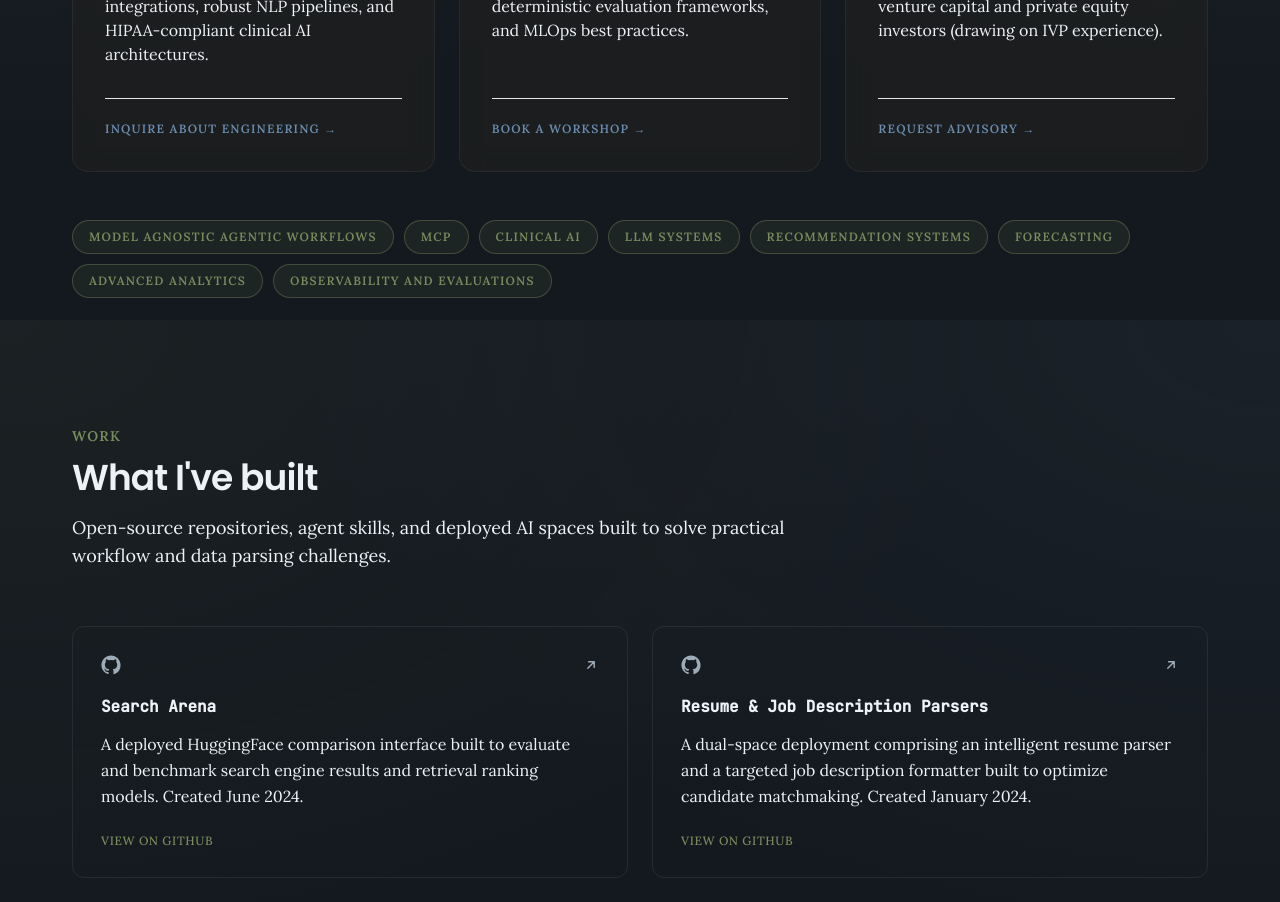
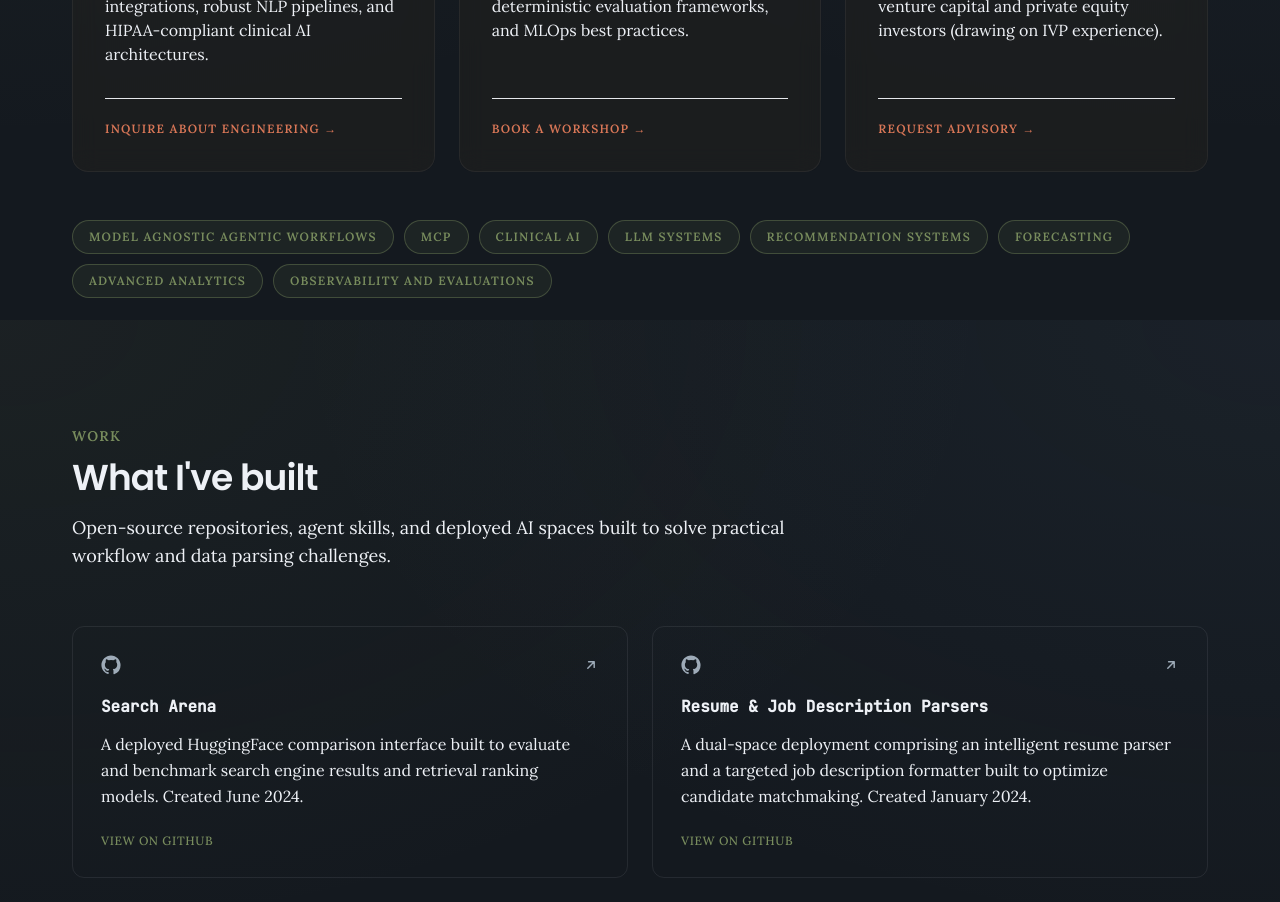
Before and after one commit to leowalker89/leadthewaywithai, a Next.js app: page / in a window 1280 px wide. Shown: the part 1280-2182 px from the top of the page. Built offline with nearby package versions, Linux system fonts and the light colour scheme; no server answers.

Commit message:
style: change services card links to terracotta orange

```diff
--- a/app/page.tsx
+++ b/app/page.tsx
@@ -289,7 +289,7 @@
               <div className="mt-8 pt-4 border-t border-line/25">
                 <Link
                   href="#contact"
-                  className="inline-flex items-center gap-1 text-xs font-bold uppercase tracking-widest text-slateblue-500 hover:text-slateblue-600 transition-colors"
+                  className="inline-flex items-center gap-1 text-xs font-bold uppercase tracking-widest text-terracotta-500 hover:text-terracotta-600 transition-colors"
                 >
                   {service.cta} &rarr;
                 </Link>
```
